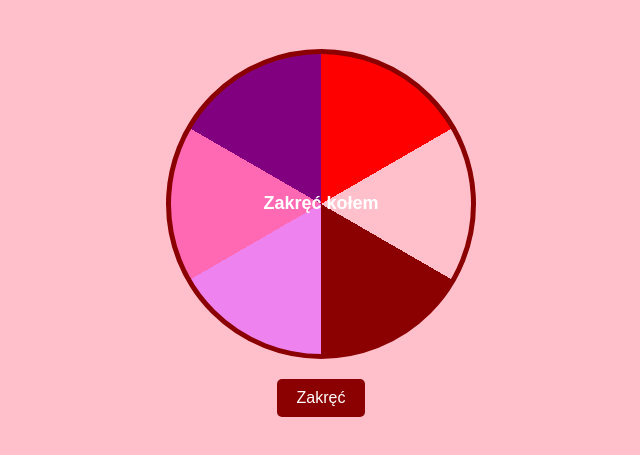
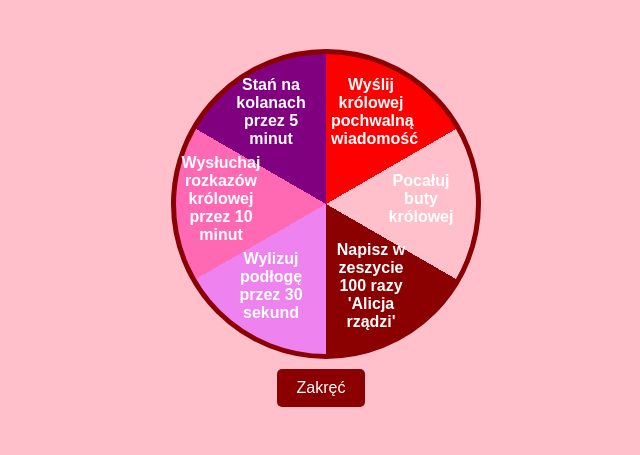
Before and after one commit to yrd01/Hotornot, a plain HTML site: page index.html in a window 1280 px wide. Shown: the part 61-516 px from the top of the page, without its empty margins (319-959 px from the left). Drawn offline with Linux system fonts and the light colour scheme; no server answers.

Commit message:
Update index.html

```diff
--- a/index.html
+++ b/index.html
@@ -30,12 +30,17 @@
             flex-direction: column;
             align-items: center;
         }
-        #wheel {
+        .wheel-wrapper {
+            position: relative;
             width: 300px;
             height: 300px;
+        }
+        #wheel {
+            width: 100%;
+            height: 100%;
             border-radius: 50%;
             border: 5px solid darkred;
-            position: relative;
+            position: absolute;
             display: flex;
             align-items: center;
             justify-content: center;
@@ -48,16 +53,18 @@
                 hotpink 240deg 300deg,
                 purple 300deg 360deg
             );
-            color: white;
-            font-weight: bold;
-            text-align: center;
             transition: transform 3s ease-out;
         }
         .wheel-text {
             position: absolute;
             width: 100%;
+            height: 100%;
+            display: flex;
+            align-items: center;
+            justify-content: center;
+            flex-direction: column;
             text-align: center;
-            font-size: 18px;
+            font-size: 16px;
             font-weight: bold;
             color: white;
         }
@@ -82,8 +89,9 @@
 <body>
     <h1>Królowa Alicja - Twoja Bogini</h1>
     <div class="gallery" id="gallery"></div><div class="wheel-container">
-    <div id="wheel">
-        <div class="wheel-text">Zakręć kołem</div>
+    <div class="wheel-wrapper">
+        <div id="wheel"></div>
+        <div class="wheel-text" id="wheel-text"></div>
     </div>
     <button id="spin-btn">Zakręć</button>
     <p id="task-result"></p>
@@ -93,6 +101,14 @@
     const repoOwner = "yrd01";
     const repoName = "Hotornot";
     const branch = "main";
+    const tasks = [
+        "Pocałuj buty królowej",
+        "Napisz w zeszycie 100 razy 'Alicja rządzi'",
+        "Wylizuj podłogę przez 30 sekund",
+        "Wysłuchaj rozkazów królowej przez 10 minut",
+        "Stań na kolanach przez 5 minut",
+        "Wyślij królowej pochwalną wiadomość"
+    ];
 
     function loadGallery() {
         fetch(`https://api.github.com/repos/${repoOwner}/${repoName}/git/trees/${branch}?recursive=1`)
@@ -119,24 +135,24 @@
 
     window.onload = loadGallery;
 
-    const tasks = [
-        "Pocałuj buty królowej",
-        "Napisz w zeszycie 100 razy 'Alicja rządzi'",
-        "Wylizuj podłogę przez 30 sekund",
-        "Wysłuchaj rozkazów królowej przez 10 minut",
-        "Stań na kolanach przez 5 minut",
-        "Wyślij królowej pochwalną wiadomość"
-    ];
+    function updateWheelText() {
+        let html = "";
+        tasks.forEach((task, index) => {
+            const angle = (360 / tasks.length) * index;
+            html += `<div style="position: absolute; transform: rotate(${angle}deg) translate(100px) rotate(-${angle}deg); width: 80px; text-align: center;">${task}</div>`;
+        });
+        document.getElementById("wheel-text").innerHTML = html;
+    }
+
+    updateWheelText();
 
     document.getElementById("spin-btn").addEventListener("click", function() {
         const wheel = document.getElementById("wheel");
-        const wheelText = document.querySelector(".wheel-text");
         const randomRotation = Math.floor(500 + Math.random() * 2000);
         wheel.style.transform = `rotate(${randomRotation}deg)`;
         setTimeout(() => {
             const selectedTask = tasks[Math.floor(Math.random() * tasks.length)];
             document.getElementById("task-result").innerText = `Twoje zadanie: ${selectedTask}`;
-            wheelText.innerText = selectedTask;
         }, 3000);
     });
 </script>
```
